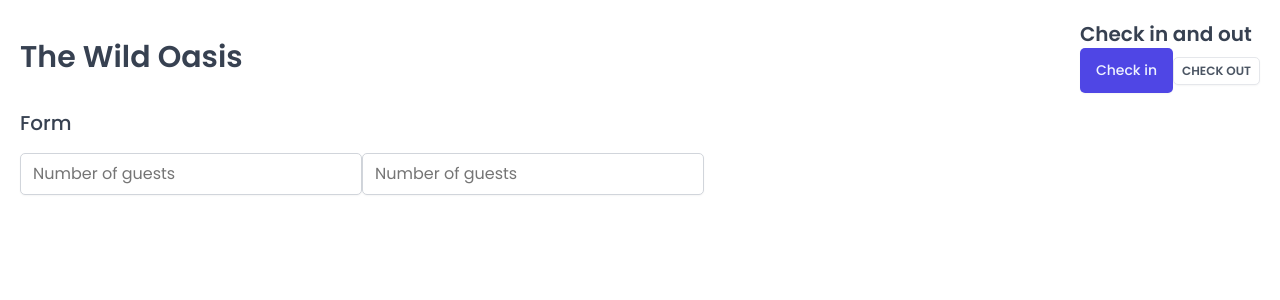
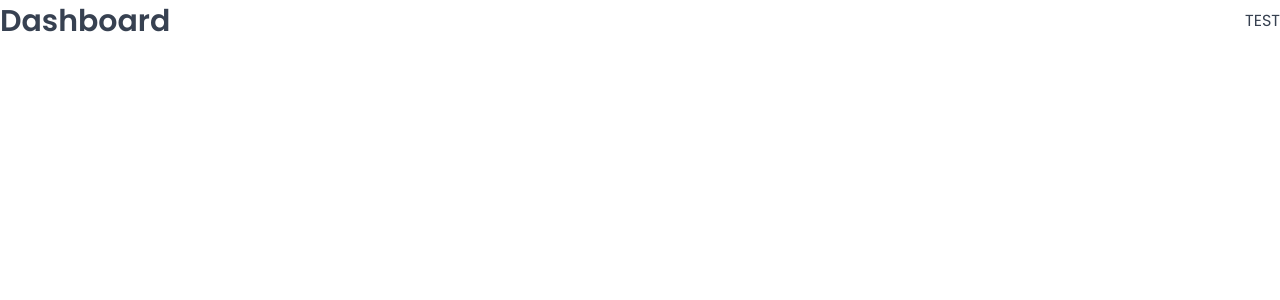
Before and after one commit to FrederickLamptey/the-wild-oasis, a React (Vite) app: page /dashboard in a window 1280 px wide. Shown: the top 300 px of the page. Built offline with nearby package versions, Linux system fonts and the light colour scheme; a web font is replaced by a local one.

Commit message:
set up pages and routes

```diff
--- a/package.json
+++ b/package.json
@@ -12,6 +12,7 @@
   "dependencies": {
     "react": "^18.2.0",
     "react-dom": "^18.2.0",
+    "react-router-dom": "^6.28.0",
     "styled-components": "^6.1.13"
   },
   "devDependencies": {
--- a/src/App.jsx
+++ b/src/App.jsx
@@ -1,40 +1,32 @@
-import styled from "styled-components"
-import GlobalStyles from "./styles/GlobalStyles"
-import Button from './ui/Button'
-import Input from './ui/Input'
-import Heading from "./ui/Heading";
-import Row from "./ui/Row";
+import { BrowserRouter, Navigate, Route, Routes } from "react-router-dom"
+import GlobalStyles from './styles/GlobalStyles'
+import Dashboard from "./pages/Dashboard"
+import Bookings from "./pages/Bookings"
+import Cabins from './pages/Cabins';
+import Users from './pages/Users';
+import Settings from './pages/Settings';
+import Account from './pages/Account'
+import Login from './pages/Login';
+import PageNotFound from './pages/PageNotFound'
 
-const StyledApp = styled.div`
-  /* background-color: gray; */
-  padding: 20px;
-`
 
 function App() {
   return (
     <>
       <GlobalStyles />
-      <StyledApp>
-        <Row type='vertical'>
-          <Row type="horizontal">
-            <Heading as="h1">The Wild Oasis</Heading>
-
-            <div>
-              <Heading as="h2">Check in and out</Heading>
-              <Button variation="primary" size="medium" onClick={() => alert('check in')}>Check in</Button>
-              <Button variation="secondary" size="small" onClick={() => alert('check out')}>Check out</Button>
-            </div>
-          </Row>
-
-          <Row >
-            <Heading as="h3">Form</Heading>
-            <form>
-              <Input type="number" placeholder="Number of guests" />
-              <Input type="number" placeholder="Number of guests" />
-            </form>
-          </Row>
-        </Row>
-      </StyledApp>
+      <BrowserRouter>
+        <Routes>
+          <Route index element={<Navigate replace to="dashboard" />} />
+          <Route path="dashboard" element={<Dashboard />} />
+          <Route path="bookings" element={<Bookings />} />
+          <Route path="cabins" element={<Cabins />} />
+          <Route path="users" element={<Users />} />
+          <Route path="settings" element={<Settings />} />
+          <Route path="account" element={<Account />} />
+          <Route path="login" element={<Login />} />
+          <Route path="*" element={<PageNotFound />} />
+        </Routes>
+      </BrowserRouter>
     </>
   );
 }
```
Also changed, not shown: 1 other file (tests, documents, lock files or other folders).
